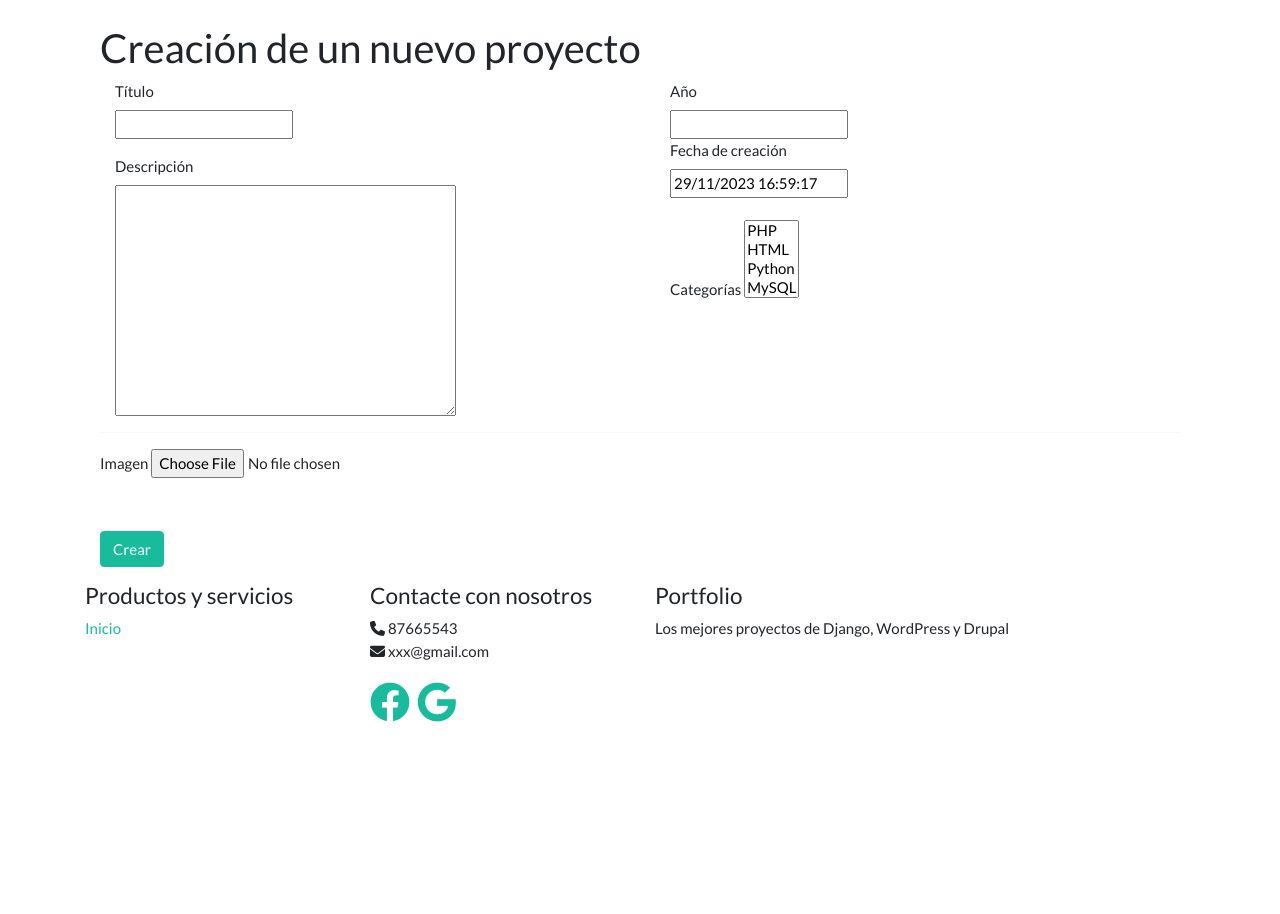
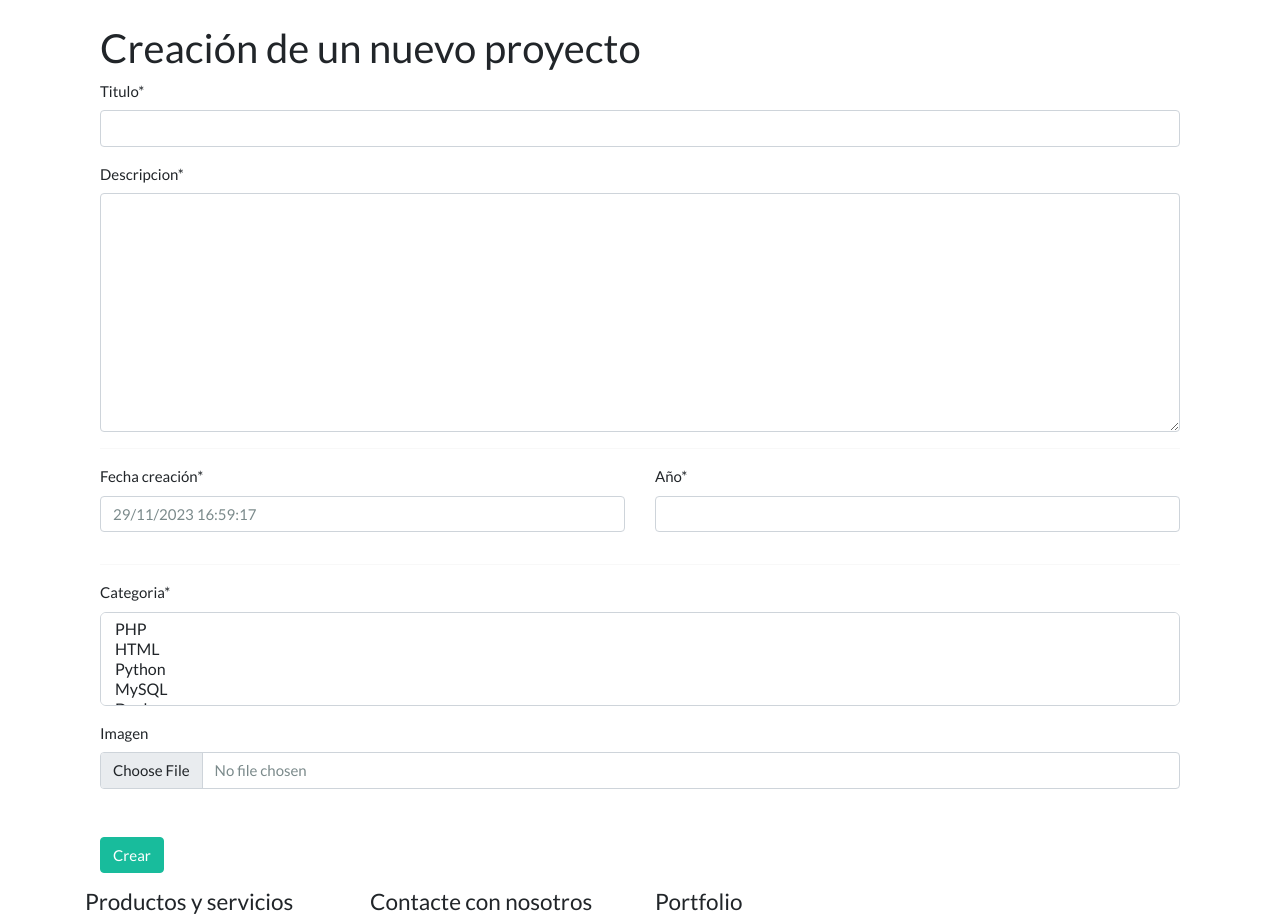
Before and after one commit to AlbertBeto/DEWServidor_Python_Porfolio, a Django app: page /proyecto_create/ in a window 1280 px wide. Shown: the part 72-986 px from the top of the page. Before the commit the page ends 794 px from the top, so only its background shows below. Run offline with Django 4.2, Linux system fonts and the light colour scheme; data comes from the database, SQL or seed files in the repository; both versions use the stored data as it was after the commit; some libraries are stand-ins or nearby versions.

Commit message:
Muchas cosas...Acabado

```diff
--- a/portfolio-env/requirements.txt
+++ b/portfolio-env/requirements.txt
@@ -1,5 +1,4 @@
 asgiref==3.7.2
-backports.zoneinfo==0.2.1
 Django==4.2
 Pillow==10.1.0
 sqlparse==0.4.4
--- a/portfolioDjango/portfolioDjango/settings.py
+++ b/portfolioDjango/portfolioDjango/settings.py
@@ -41,6 +41,8 @@ INSTALLED_APPS = [
 
     'portfolioapp',
     'notificaciones',
+    'crispy_forms',
+    'crispy_bootstrap5',
 ]
 
 MIDDLEWARE = [
@@ -131,3 +133,7 @@ STATIC_ROOT = os.path.join(BASE_DIR, 'static') #Añadir nueva
 MEDIA_ROOT = os.path.join(BASE_DIR, 'media/')
 MEDIA_URL = '/media/'
 MESSAGE_TAGS = {messages.ERROR: 'danger'}
+
+CRISPY_ALLOWED_TEMPLATE_PACKS = "bootstrap5"
+
+CRISPY_TEMPLATE_PACK = "bootstrap5"
--- a/portfolioDjango/portfolioapp/admin.py
+++ b/portfolioDjango/portfolioapp/admin.py
@@ -2,7 +2,10 @@ from django.contrib import admin
 
 # Register your models here.
 from .models import Categoria, Proyecto
+from notificaciones.models import NotificaProyecto
 
+class NotificaProyectoAdmin(admin.ModelAdmin):
+    list_display = list_display_links = ('proyecto', 'fecha', 'notificado')
 class CategoriaAdmin(admin.ModelAdmin):
     list_display = list_display_links = ('nombre',)
     search_fields = ['nombre']
@@ -12,3 +15,4 @@ class ProyectoAdmin(admin.ModelAdmin):
 
 admin.site.register(Categoria, CategoriaAdmin)
 admin.site.register(Proyecto,ProyectoAdmin)
+admin.site.register(NotificaProyecto,NotificaProyectoAdmin)
--- a/portfolioDjango/portfolioapp/forms.py
+++ b/portfolioDjango/portfolioapp/forms.py
@@ -3,13 +3,41 @@ from .models import Proyecto
 from django.utils import timezone
 from django.core.exceptions import ValidationError
 
+from crispy_forms.helper import FormHelper
+from crispy_forms.layout import Layout, Fieldset, Div, Field, ButtonHolder, Submit, HTML, Row
+
 class ProyectoForm(forms.ModelForm):
-    class Meta:
-        model = Proyecto
-        fields = ['titulo', 'descripcion', 'fecha_creacion', 'year', 'categorias', 'imagen']
-        #No funciona
+
+    def __init__(self, *args, **kwargs):
+        super(ProyectoForm, self).__init__(*args, **kwargs)
+        self.helper = FormHelper(self)
+        self.helper.form_tag = False # No incluir <form></form>
+
+        self.helper.layout = Layout(
+            Div(
+            Field('titulo'),
+            Field('descripcion'),
+        ),
+        HTML('<hr>'),
+        Div(
+            Div(Field('fecha_creacion'), css_class="col-6"),
+            Div(Field('year'), css_class="col-6"),
+            css_class="row"
+        ),
+        HTML('<hr>'),
+        Div(
+            Field('categorias', css_class="mb-3"),
+            Field('imagen'),
+            css_class="mb-5"
+        ),
+        )
+
     def clean_fecha_creacion(self):
         fecha_creacion = self.cleaned_data['fecha_creacion']
         if fecha_creacion < timezone.now():
             raise ValidationError("La fecha/hora del proyecto no puede ser anterior a la actual.")
         return fecha_creacion
+    class Meta:
+        model = Proyecto
+        fields = ['titulo', 'descripcion', 'fecha_creacion', 'year', 'categorias', 'imagen']
+        #No funciona
--- a/portfolioDjango/templates/portfolioapp/proyecto_form.html
+++ b/portfolioDjango/templates/portfolioapp/proyecto_form.html
@@ -1,61 +1,14 @@
 {% extends 'portfolio/base.html' %}
-
+{% load crispy_forms_tags %}
 {% block content %}
 <div class="container">
     <h2>{{object|yesno:'Actualizar proyecto,Creación de un nuevo proyecto'}}</h2>
-
-    <form method="post" enctype="multipart/form-data">
-        {% csrf_token %}
-        {{ form.non_field_errors }}
-
-        <div class="row">
-            <div class="col-6">
-                <div class="col-6 mb-3">
-                    {{ form.titulo.errors }}
-                    <label for="{{ form.subject.id_for_titulo }}">Título</label> <br>
-                    {{ form.titulo }}
-                </div>
-
-                <div class="col-6">
-                    {{ form.descripcion.errors }}
-                    <label for="{{ form.subject.id_for_descripcion }}">Descripción</label> <br>
-                    {{ form.descripcion }}
-                </div>
-            </div>
-            <div class="col-6">
-                <div class="col-6">
-                    {{ form.year.errors }}
-                    <label for="{{ form.subject.id_for_year }}">Año</label> <br>
-                    {{ form.year }}
-                </div>
-
-                <div class="col-6">
-                    {{ form.fecha_creacion.errors }}
-                    <label for="{{ form.subject.id_for_fecha_creacion }}">Fecha de creación</label>
-                    {{ form.fecha_creacion }}
-                </div>
-                <br>
-                <div class="col-6">
-                    {{ form.categorias.errors }}
-                    <label for="{{ form.subject.id_for_categorias }}">Categorías</label>
-                    {{ form.categorias }}
-                </div>
-            </div>
-        </div>
-
-        <hr>
-        <div class="mb-5">
-            {{ form.imagen.errors }}
-            <label for="{{ form.subject.id_for_imagen }}">Imagen</label>
-            {{ form.imagen }}
-        </div>
-            <input type="submit" class="btn btn-success mr-2" value="{{object|yesno:'Actualizar,Crear'}}" >
-
-            {% if object %}
-            <a class="btn btn-danger" role="button" href="{% url 'proyecto_delete' object.id %}"> Eliminar </a>
-            {% endif %}
+    <form method="post" enctype="multipart/form-data" novalidate>
+        {% crispy form %}
+        <input type="submit" class="btn btn-success mr-2" value="{{object|yesno:'Actualizar,Crear'}}">
+        {% if object %}
+        <a class="btn btn-danger" role="button" href="{% url 'proyecto_delete' object.id %}"> Eliminar </a>
+        {% endif %}
     </form>
-
-
 </div>
 {% endblock %}
--- a/requirements.txt
+++ b/requirements.txt
@@ -1,5 +1,7 @@
 asgiref==3.7.2
+crispy-bootstrap5==2023.10
 Django==4.2
+django-crispy-forms==2.1
 Pillow==10.1.0
 sqlparse==0.4.4
 typing-extensions==4.8.0
```
Also changed, not shown: portfolioDjango/notificaciones/models.py (+2 -10 lines), portfolioDjango/db.sqlite3.
